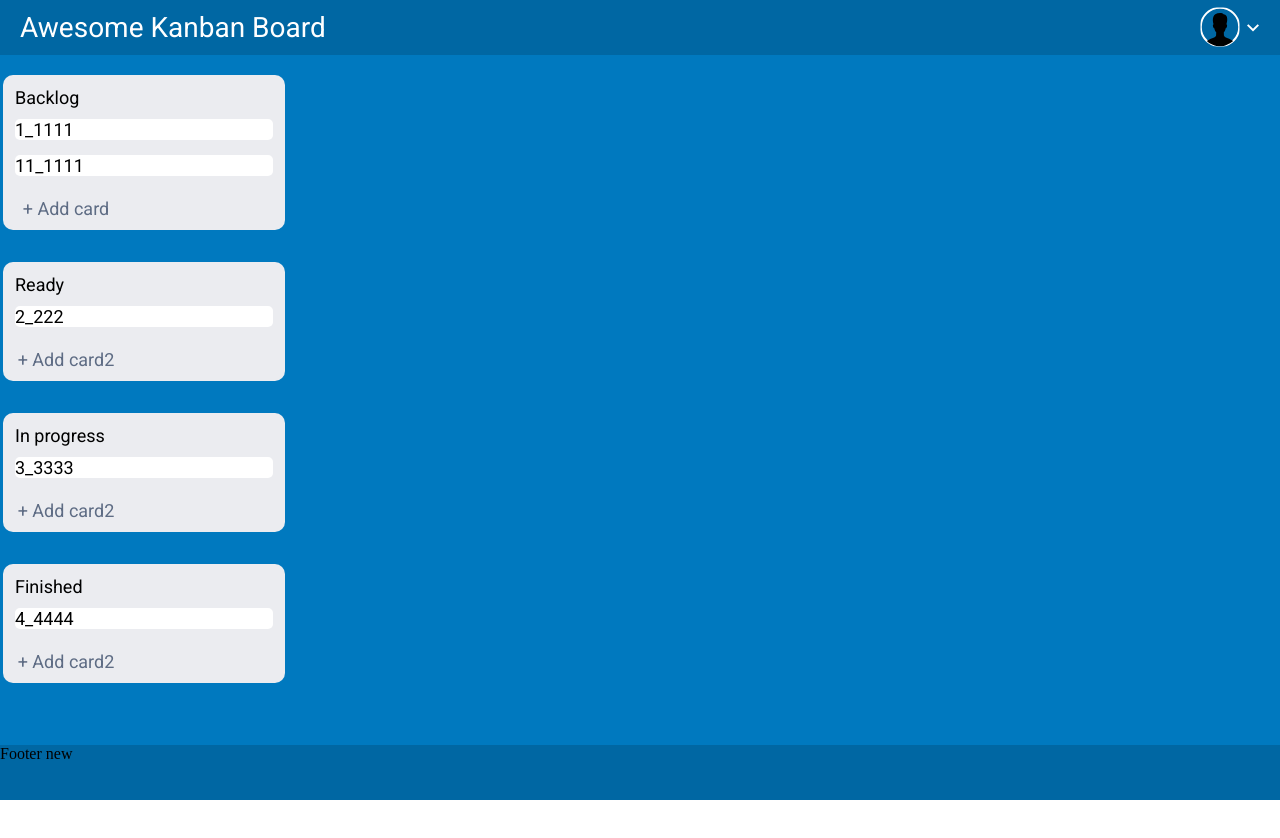
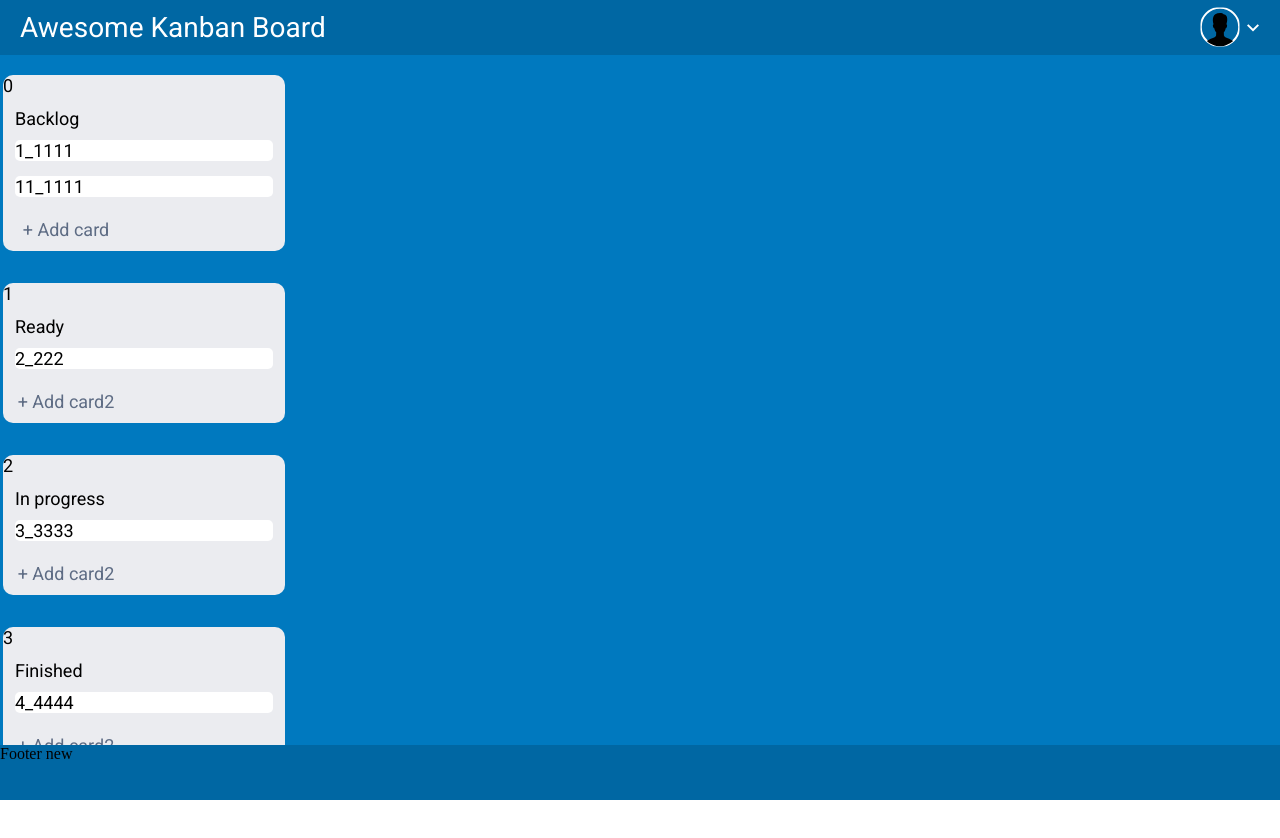
Before and after one commit to AlekseiGreen/kanban-app, a React (Create React App) app: page / in a window 1280 px wide. Shown: the top 838 px of the page. Before the commit the page ends 800 px from the top, so only its background shows below. Built offline with nearby package versions, Linux system fonts and the light colour scheme.

Commit message:
Add index

```diff
--- a/src/Block.jsx
+++ b/src/Block.jsx
@@ -8,11 +8,8 @@ import "./Block.css";
 
 function Block(props){
     const fileInputRef = useRef(null);
-    const fileCHRef = useRef(null);
-
 
     const [visual, setVisual] = useState(false);
-    const [selectValue, setSelectValue] = useState('');
     let visualInput = false;
 
     function onVision(){
@@ -24,6 +21,7 @@ function Block(props){
         visualInput = false;
     } else{
         visualInput = true;
+
     }
 
     const handleEnter = (event)=>{
@@ -41,13 +39,16 @@ function Block(props){
         }
     }
 
-    function onSendReady(in_data){
-        props.onWrite(in_data);
+    function onSendBlock(in_data, returnIndex){
+        props.onWrite(in_data, returnIndex);
+        setVisual(!visual);
+
     }
 
 
     return(
         <div className="block">
+            <div>{props.index}</div>
             <div className="block-title">{props.array.title}</div>
             {props.array.issues.map(element=> <div className="block-content">{element.label}</div>)}
             {!visualInput && visual && <div className="block-input"><input type="text" ref={fileInputRef} onChange={handleEnter}/></div>}
@@ -56,10 +57,9 @@ function Block(props){
             {visualInput && !visual &&  <div className="block-add"><div className="block-add-text" onClick={onVision}>+ Add card2</div></div>}
             {visualInput && visual && <Select
                 classNamePrefix="block-custom-select"
-                onChange={(e)=>onSendReady(e.label)}
+                onChange={(e)=>onSendBlock(e.label)}
                 options={props.partArray}
             />}
-            {console.log('Issues=', props.partArray)}
         </div>
     );
 }
--- a/src/Main.jsx
+++ b/src/Main.jsx
@@ -1,4 +1,4 @@
-import {useState, useEffect} from "react";
+import {useState} from "react";
 import "./Main.css";
 import Block from "./Block.jsx";
 
@@ -60,43 +60,53 @@ function Main(){
 
 
     const [main, setMain] = useState(dataMock);
-    // Добавление задания в Backlog
-    function addDataBlocklog(key, value){
+    // Добавление задания в DataBase (Array)
+    function addDataBase(value, index){
         let copyMain = Object.assign([], main);
-        let copyMainIssues = Object.assign([], copyMain[0].issues);
+        let copyMainIssues = Object.assign([], copyMain[index].issues);
         copyMainIssues.push({id: '', label: value, description: ''});
-        copyMain[0].issues = copyMainIssues;
+        copyMain[index].issues = copyMainIssues;
 
         setMain(copyMain);
-        console.log("Copy=", copyMain);
+        // console.log("Copy=", copyMain);
+    }
+
+    // Удаление задания из DataBase (Array)
+    function delDataBase(){
+        let copyMain = Object.assign([], main);
+        // let copyMainIssues = copyMain[0].;
+
     }
 
     // func onWriteBacklog
-    function onWriteBacklog(in_){
-        console.log("APP=", in_);
-        console.log(dataMock);
-        addDataBlocklog('superKey', in_);
+    function onWriteBacklog(in_data){
+        addDataBase(in_data, 0);
         console.log('New Main', main);
     }
 
     // func onWriteReady
-    const [array, setArray] = useState("onWriteReady");
-    function onWriteReady(in_){
-        console.log('Ready=', in_);
+    function onWriteReady(in_data, in_returnIndex){
+        addDataBase(in_data, 1);
+        // console.log('Ready=', in_data);
+        // console.log('ReturnIndex=', in_returnIndex);
     }
 
     // onWriteReady onWriteInProgress
-    const [count1, setCount1] = useState('onWriteInProgress');
-    function onWriteInProgress(){
-        console.log('COUNT1=', count1);
+    function onWriteInProgress(in_, in_returnIndex){
+        addDataBase(in_, 2);
+        console.log('InProgress=', in_);
+        console.log('ReturnIndex=', in_returnIndex);
     }
 
     // onWriteInProgress onWriteFinished
-    const [count2, setCount2] = useState('onWriteFinished');
-    function onWriteFinished(){
-        setCount2(count2 + 1);
-        console.log('COUNT2=', count2);
+    function onWriteFinished(in_, in_returnIndex){
+        addDataBase(in_, 3);
+        console.log('Finished=', in_);
+        console.log('ReturnIndex=', in_returnIndex);
     }
+
+    // Необходимо для сдвига массива (dataMock) влево
+    let indexBack = 0;
 
     return(
         <div className="grid-main">
@@ -104,16 +114,19 @@ function Main(){
                 {/* Вывод всех блоков в цикле */}
                 {main.map((element, index)=>
                     {
+
                         let onFunc = element.onFunction;
                         if(index>0){
-                            index = index - 1;
+                            // Сдвиг влево
+                            indexBack = index - 1;
                         }
 
                         return(
                             <Block
                                 array={element}
                                 onWrite={onFunc}
-                                partArray={main[index].issues}
+                                partArray={main[indexBack].issues}
+                                index={index}
                             />)
                     }
                 )}
```
Also changed, not shown: 1 other file (tests, documents, lock files or other folders).
